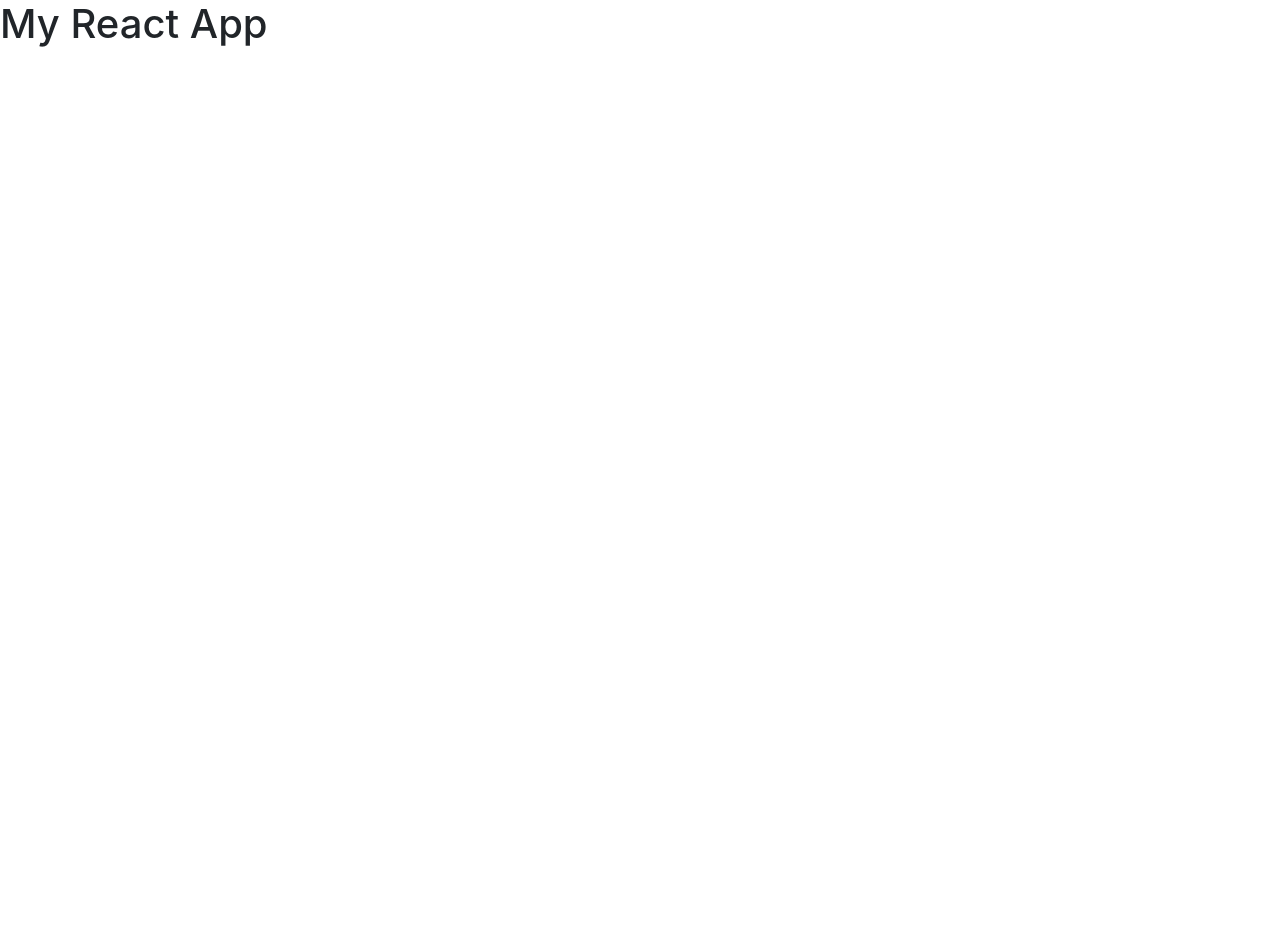
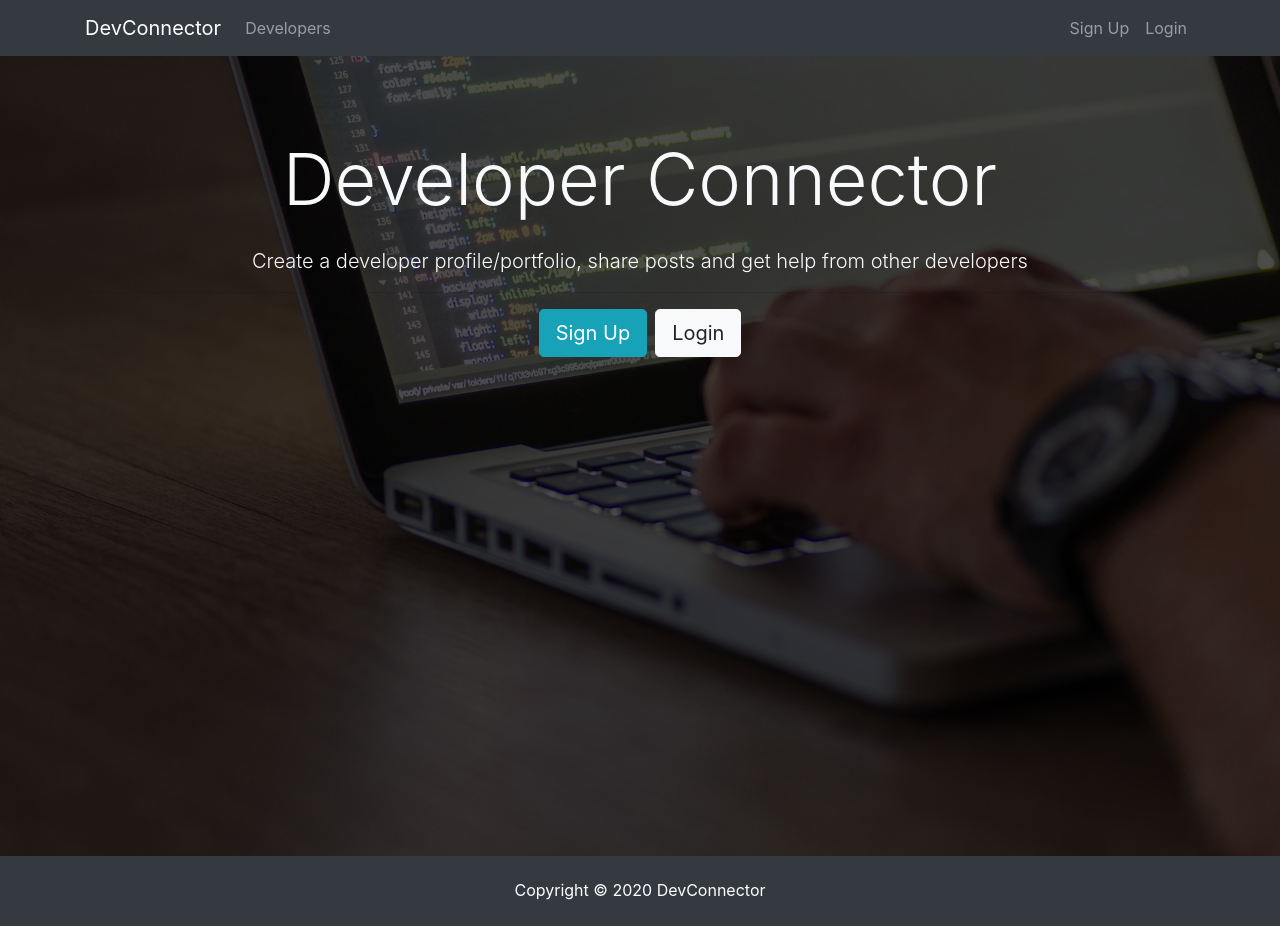
Before and after one commit to Waqardev/Social-Network-For-Developers, a React (Create React App) app in the folder client/: page / in a window 1280 px wide. Before the commit the page ends 800 px from the top, so only its background shows below. Built offline with nearby package versions, Linux system fonts and the light colour scheme.

Commit message:
Basic Layout

```diff
--- a/client/src/App.js
+++ b/client/src/App.js
@@ -1,10 +1,15 @@
 import React from "react";
+import Navbar from "./components/layout/Navbar";
+import Footer from "./components/layout/Footer";
+import Landing from "./components/layout/Landing";
 import "./App.css";
 
 function App() {
   return (
     <div className="App">
-      <h1>My React App</h1>
+      <Navbar />
+      <Landing />
+      <Footer />
     </div>
   );
 }
--- /dev/null
+++ b/client/src/components/layout/Footer.js
@@ -0,0 +1,9 @@
+import React from "react";
+
+export default () => {
+  return (
+    <footer className="bg-dark text-white mt-5 p-4 text-center">
+      Copyright &copy; {new Date().getFullYear()} DevConnector
+    </footer>
+  );
+};
--- /dev/null
+++ b/client/src/components/layout/Landing.js
@@ -0,0 +1,32 @@
+import React, { Component } from "react";
+
+class Landing extends Component {
+  render() {
+    return (
+      <div className="landing">
+        <div className="dark-overlay landing-inner text-light">
+          <div className="container">
+            <div className="row">
+              <div className="col-md-12 text-center">
+                <h1 className="display-3 mb-4">Developer Connector</h1>
+                <p className="lead">
+                  {" "}
+                  Create a developer profile/portfolio, share posts and get help
+                  from other developers
+                </p>
+                <hr />
+                <a href="register.html" className="btn btn-lg btn-info mr-2">
+                  Sign Up
+                </a>
+                <a href="login.html" className="btn btn-lg btn-light">
+                  Login
+                </a>
+              </div>
+            </div>
+          </div>
+        </div>
+      </div>
+    );
+  }
+}
+export default Landing;
--- /dev/null
+++ b/client/src/components/layout/Navbar.js
@@ -0,0 +1,48 @@
+import React, { Component } from "react";
+
+class Navbar extends Component {
+  render() {
+    return (
+      <nav className="navbar navbar-expand-sm navbar-dark bg-dark mb-4">
+        <div className="container">
+          <a className="navbar-brand" href="landing.html">
+            DevConnector
+          </a>
+          <button
+            className="navbar-toggler"
+            type="button"
+            data-toggle="collapse"
+            data-target="#mobile-nav"
+          >
+            <span className="navbar-toggler-icon"></span>
+          </button>
+
+          <div className="collapse navbar-collapse" id="mobile-nav">
+            <ul className="navbar-nav mr-auto">
+              <li className="nav-item">
+                <a className="nav-link" href="profiles.html">
+                  {" "}
+                  Developers
+                </a>
+              </li>
+            </ul>
+
+            <ul className="navbar-nav ml-auto">
+              <li className="nav-item">
+                <a className="nav-link" href="register.html">
+                  Sign Up
+                </a>
+              </li>
+              <li className="nav-item">
+                <a className="nav-link" href="login.html">
+                  Login
+                </a>
+              </li>
+            </ul>
+          </div>
+        </div>
+      </nav>
+    );
+  }
+}
+export default Navbar;
```
Also changed, not shown: client/src/setupTests.js (deleted, +0 -5 lines), client/public/manifest.json.
